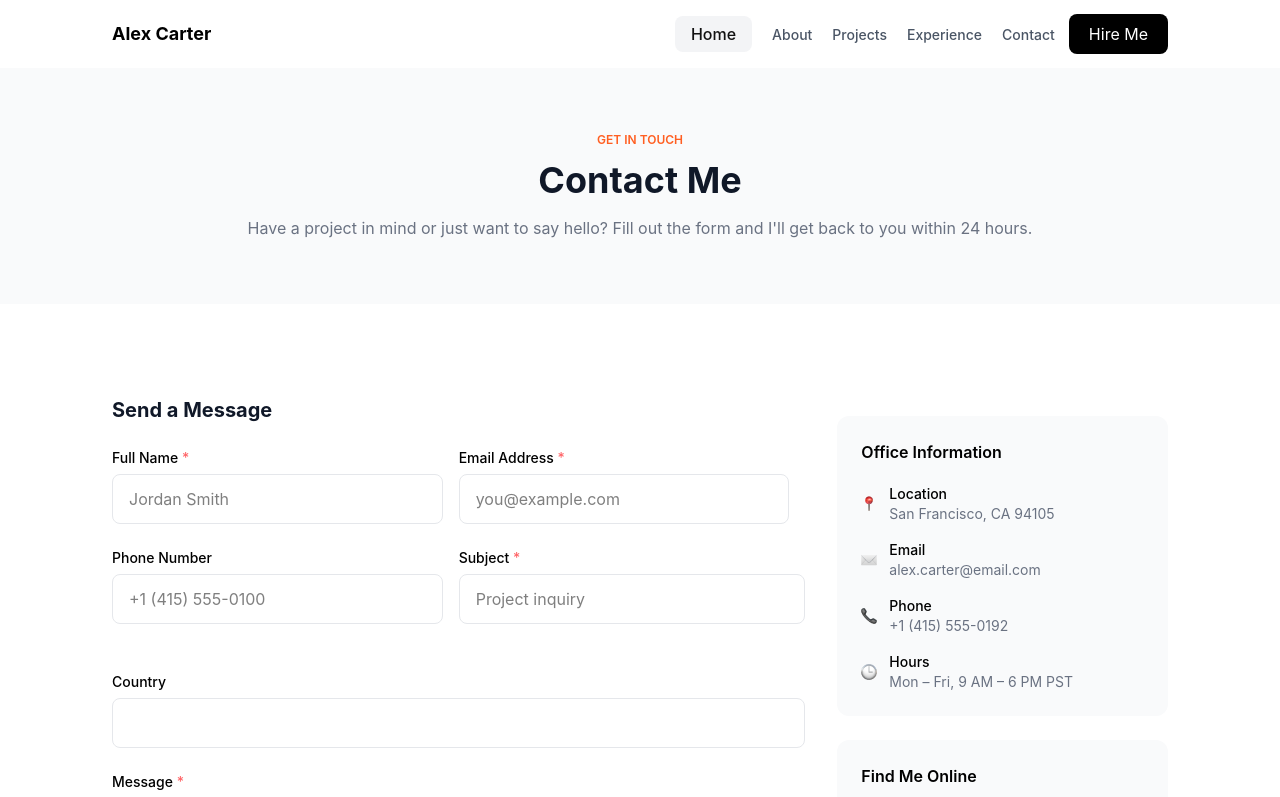
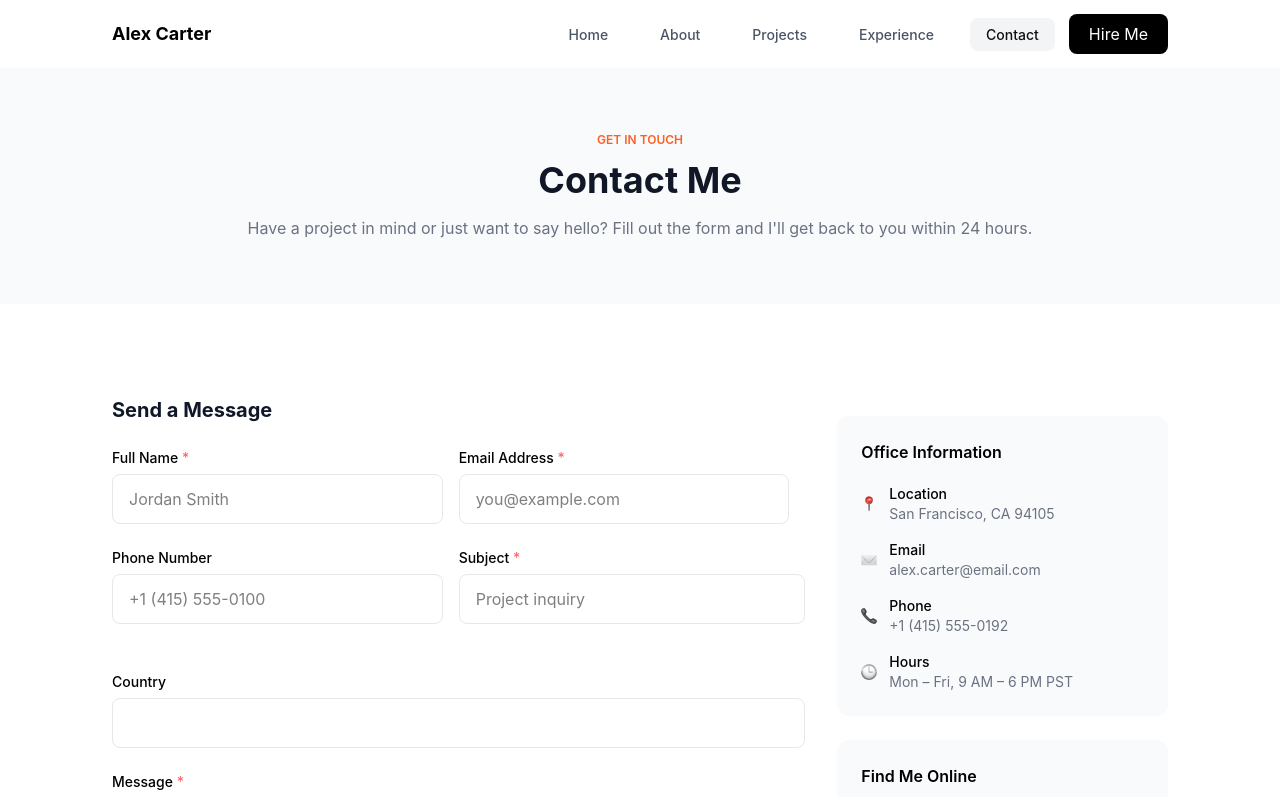
Before and after one commit to bando9/koda-b1-weekly2.1, a React (Vite) app: page /contact in a window 1280 px wide. Shown: the top 797 px of the page. Built offline with nearby package versions, Linux system fonts and the light colour scheme.

Commit message:
feat: active link & scroll to top

```diff
--- a/src/components/nav-bar.jsx
+++ b/src/components/nav-bar.jsx
@@ -1,9 +1,18 @@
 import { useState } from "react";
 import { IconMenu2, IconX } from "@tabler/icons-react";
-import { Link } from "react-router";
+import { NavLink } from "react-router";
+import { links } from "../data";
 
 export default function NavBar() {
   const [isOpen, setIsOpen] = useState(false);
+
+  const getActiveLink = ({ isActive }) => {
+    return `py-2 px-4 rounded-lg font-medium text-sm ${isActive ? "bg-[#F3F4F6] text-[#111111]" : "text-[#4A5565]"}`;
+  };
+
+  const getActiveLinkMobile = ({ isActive }) => {
+    return `block px-4 py-3 text-sm font-semibold rounded-xl transition-colors ${isActive ? "bg-[#F3F4F6] text-[#111111]" : "text-[#4A5565]"}`;
+  };
 
   return (
     <header className="relative py-3.5 px-6 max-w-full lg:px-28">
@@ -17,40 +26,13 @@ export default function NavBar() {
         </button>
         <nav className="lg:flex items-center hidden">
           <ul className="flex lg:space-x-5">
-            <li>
-              <Link
-                to="/"
-                className="py-2 px-4 bg-[#F3F4F6] text-[#111111] rounded-lg font-medium"
-              >
-                Home
-              </Link>
-            </li>
-            <li>
-              <Link to="/about" className="font-medium text-sm text-[#4A5565]">
-                About
-              </Link>
-            </li>
-            <li>
-              <Link
-                to="/project"
-                className="font-medium text-sm text-[#4A5565]"
-              >
-                Projects
-              </Link>
-            </li>
-            <li>
-              <Link
-                to="/experience"
-                className="font-medium text-sm text-[#4A5565]"
-              >
-                Experience
-              </Link>
-            </li>
-            <li>
-              <a href="/contact" className="font-medium text-sm text-[#4A5565]">
-                Contact
-              </a>
-            </li>
+            {links.map((link) => (
+              <li key={link.to}>
+                <NavLink to={link.to} className={getActiveLink} end>
+                  {link.label}
+                </NavLink>
+              </li>
+            ))}
           </ul>
           <button className="bg-black button-sm text-white px-5 py-2 rounded-lg ml-3.5 cursor-pointer">
             Hire Me
@@ -61,47 +43,13 @@ export default function NavBar() {
       {isOpen && (
         <div className="lg:hidden bg-white px-6 pt-2 pb-6 space-y-3">
           <ul className="space-y-1">
-            <li>
-              <a
-                href="/"
-                className={`block px-4 py-3 text-sm font-semibold rounded-xl transition-colors`}
-              >
-                Home
-              </a>
-            </li>
-            <li>
-              <a
-                href="/about"
-                className={`block px-4 py-3 text-sm font-semibold rounded-xl transition-colors `}
-              >
-                About
-              </a>
-            </li>
-
-            <li>
-              <a
-                href="/project"
-                className={`block px-4 py-3 text-sm font-semibold rounded-xl transition-colors `}
-              >
-                Projects
-              </a>
-            </li>
-            <li>
-              <a
-                href="/experience"
-                className={`block px-4 py-3 text-sm font-semibold rounded-xl transition-colors `}
-              >
-                Experience
-              </a>
-            </li>
-            <li>
-              <a
-                href="/contact"
-                className={`block px-4 py-3 text-sm font-semibold rounded-xl transition-colors `}
-              >
-                Contact
-              </a>
-            </li>
+            {links.map((link) => (
+              <li key={link.to}>
+                <NavLink to={link.to} className={getActiveLinkMobile} end>
+                  {link.label}
+                </NavLink>
+              </li>
+            ))}
           </ul>
 
           <div className="pt-2">
--- /dev/null
+++ b/src/components/scroll-to-top.jsx
@@ -0,0 +1,12 @@
+import { useEffect } from "react";
+import { useLocation } from "react-router";
+
+export default function ScrollToTop() {
+  const { pathname } = useLocation();
+
+  useEffect(() => {
+    window.scrollTo({ top: 0, left: 0, behavior: "smooth" });
+  }, [pathname]);
+
+  return null;
+}
--- /dev/null
+++ b/src/data/index.js
@@ -0,0 +1,7 @@
+export const links = [
+  { to: "/", label: "Home" },
+  { to: "/about", label: "About" },
+  { to: "/project", label: "Projects" },
+  { to: "/experience", label: "Experience" },
+  { to: "/contact", label: "Contact" },
+];
--- a/src/main.jsx
+++ b/src/main.jsx
@@ -2,9 +2,11 @@ import { createRoot } from "react-dom/client";
 import App from "./app";
 import "./app.css";
 import { BrowserRouter } from "react-router";
+import ScrollToTop from "./components/scroll-to-top";
 
 createRoot(document.getElementById("root")).render(
   <BrowserRouter>
+    <ScrollToTop />
     <App />
   </BrowserRouter>,
 );
```
